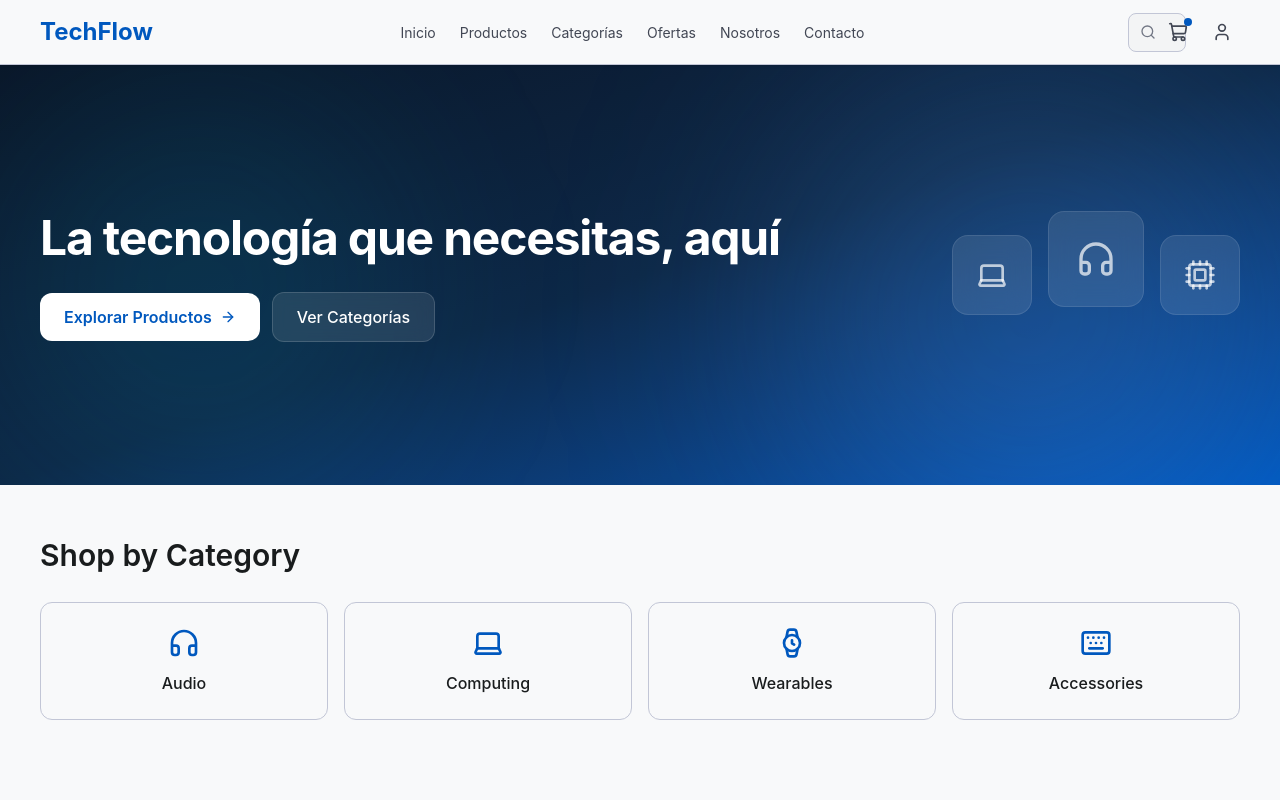
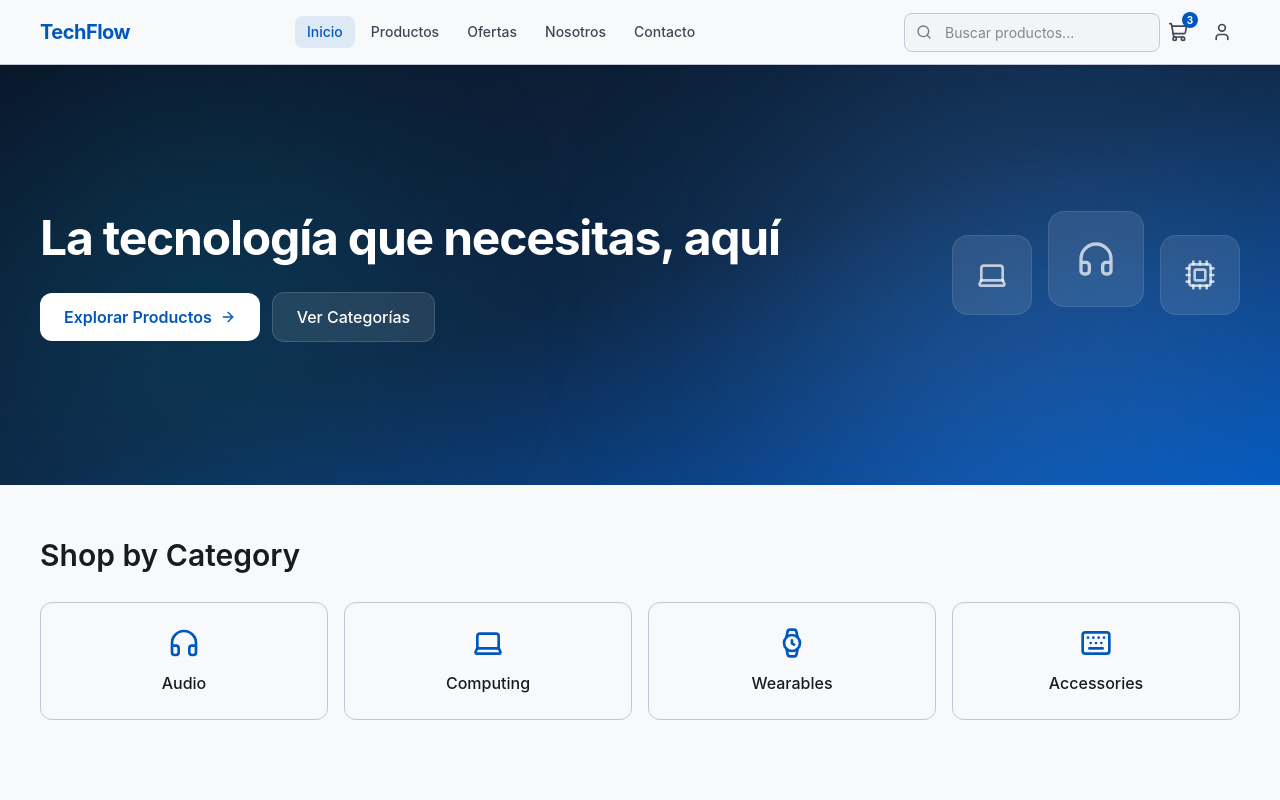
Before and after one commit to Saruuuu19/proyecto-buenas-practicas, a React (Vite) app in the folder frontend/: page / in a window 1280 px wide. Shown: the top 800 px of the page. Built offline with nearby package versions, Linux system fonts and the light colour scheme.

Commit message:
feat(header): mejorar navbar con nav activo, badge carrito y menú mobile animado

```diff
--- a/frontend/src/components/layout/Header.tsx
+++ b/frontend/src/components/layout/Header.tsx
@@ -1,12 +1,11 @@
 import { useState } from "react";
-import { Link } from "react-router-dom";
+import { Link, useLocation } from "react-router-dom";
 import { ShoppingCart, User, Menu, X } from "lucide-react";
 import { SearchBar } from "../ui/SearchBar";
 
 const navLinks = [
   { label: "Inicio", to: "/" },
   { label: "Productos", to: "/productos" },
-  { label: "Categorías", to: "/categorias" },
   { label: "Ofertas", to: "/ofertas" },
   { label: "Nosotros", to: "/nosotros" },
   { label: "Contacto", to: "/contacto" },
@@ -14,45 +13,52 @@ const navLinks = [
 
 export function Header() {
   const [mobileOpen, setMobileOpen] = useState(false);
+  const location = useLocation();
 
   return (
-    <header className="bg-surface border-b border-outline-variant shadow-sm w-full sticky top-0 z-50">
+    <header className="bg-surface/80 backdrop-blur-lg border-b border-outline-variant shadow-sm w-full sticky top-0 z-50">
       <div className="flex justify-between items-center w-full px-4 md:px-10 max-w-[1280px] mx-auto h-16">
         <div className="flex items-center gap-4">
           <Link
             to="/"
-            className="text-headline-md font-bold text-primary no-underline"
+            className="text-xl font-bold text-primary no-underline tracking-tight"
           >
             TechFlow
           </Link>
         </div>
 
-        <nav className="hidden md:flex items-center gap-6 flex-1 justify-center">
+        <nav className="hidden md:flex items-center gap-1 flex-1 justify-center">
           {navLinks.map((link) => (
             <Link
               key={link.to}
               to={link.to}
-              className="text-body-sm text-on-surface-variant hover:text-primary transition-colors no-underline"
+              className={`px-3 py-1.5 rounded-lg text-sm font-medium transition-all no-underline ${
+                location.pathname === link.to
+                  ? "bg-primary/10 text-primary"
+                  : "text-on-surface-variant hover:text-primary hover:bg-primary/5"
+              }`}
             >
               {link.label}
             </Link>
           ))}
         </nav>
 
-        <div className="hidden md:block max-w-md flex-1 mx-4">
+        <div className="hidden md:block w-64 ml-8">
           <SearchBar />
         </div>
 
         <div className="flex items-center gap-2">
-          <button className="p-2 text-on-surface-variant hover:text-primary transition-colors rounded-full hover:bg-surface-container-highest relative">
+          <button className="p-2 text-on-surface-variant hover:text-primary transition-colors rounded-full hover:bg-primary/10 relative">
             <ShoppingCart className="h-5 w-5" />
-            <span className="absolute top-1 right-1 w-2 h-2 bg-primary rounded-full" />
+            <span className="absolute -top-0.5 -right-0.5 min-w-[16px] h-4 bg-primary text-white text-[10px] font-bold rounded-full flex items-center justify-center px-1 leading-none">
+              3
+            </span>
           </button>
-          <button className="p-2 text-on-surface-variant hover:text-primary transition-colors rounded-full hover:bg-surface-container-highest">
+          <button className="p-2 text-on-surface-variant hover:text-primary transition-colors rounded-full hover:bg-primary/10">
             <User className="h-5 w-5" />
           </button>
           <button
-            className="md:hidden p-2 text-on-surface-variant hover:text-primary transition-colors"
+            className="md:hidden p-2.5 text-on-surface-variant hover:text-primary transition-colors rounded-full hover:bg-primary/10"
             onClick={() => setMobileOpen(!mobileOpen)}
           >
             {mobileOpen ? <X className="h-5 w-5" /> : <Menu className="h-5 w-5" />}
@@ -60,15 +66,23 @@ export function Header() {
         </div>
       </div>
 
-      {mobileOpen && (
-        <div className="md:hidden border-t border-outline-variant bg-surface px-4 py-4">
-          <SearchBar className="mb-4" />
-          <nav className="flex flex-col gap-3">
+      <div
+        className={`md:hidden overflow-hidden transition-all duration-300 ease-in-out ${
+          mobileOpen ? "max-h-96 opacity-100" : "max-h-0 opacity-0"
+        }`}
+      >
+        <div className="border-t border-outline-variant bg-surface px-4 py-4 space-y-3">
+          <SearchBar />
+          <nav className="flex flex-col gap-1">
             {navLinks.map((link) => (
               <Link
                 key={link.to}
                 to={link.to}
-                className="text-body-md text-on-surface-variant hover:text-primary transition-colors no-underline"
+                className={`px-3 py-2 rounded-lg text-sm font-medium transition-all no-underline ${
+                  location.pathname === link.to
+                    ? "bg-primary/10 text-primary"
+                    : "text-on-surface-variant hover:text-primary hover:bg-primary/5"
+                }`}
                 onClick={() => setMobileOpen(false)}
               >
                 {link.label}
@@ -76,7 +90,7 @@ export function Header() {
             ))}
           </nav>
         </div>
-      )}
+      </div>
     </header>
   );
 }
```
